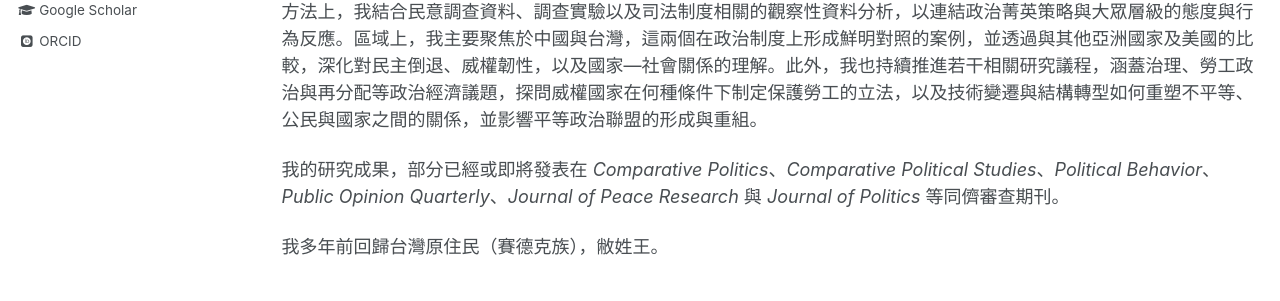
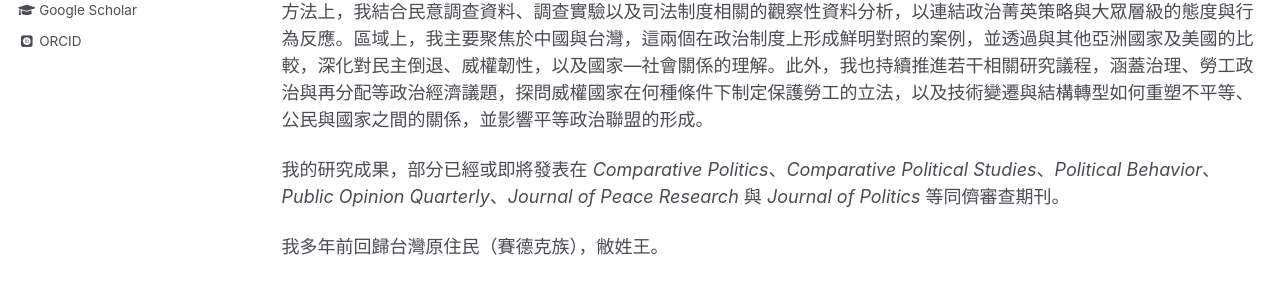
Before and after one commit to hsuyumin/hsuyumin.github.io, a Jekyll site: the page built from _pages/chinese.md, in a window 1280 px wide. Shown: the part 379-680 px from the top of the page. Built offline with Jekyll 4.4.1, drawn with Linux system fonts in a browser that asks for light colours; some web fonts are replaced.

Commit message:
Update chinese.md

```diff
--- a/_pages/chinese.md
+++ b/_pages/chinese.md
@@ -13,7 +13,7 @@ redirect_from:
 
 我的研究聚焦於威權體制的存續與民主倒退，特別關注正當性、抵抗與司法制度之間的互動如何形塑政體的穩定與變遷。我關注兩個核心問題：（1）威權政體如何在經濟壓力與分配衝突惡化的情況下維繫政權穩定與統治正當性；（2）為何有些民主政體逐步走向侵蝕與倒退，以及哪些條件與策略有助於抵制或逆轉這一過程。
 
-方法上，我結合民意調查資料、調查實驗以及司法制度相關的觀察性資料分析，以連結政治菁英策略與大眾層級的態度與行為反應。區域上，我主要聚焦於中國與台灣，這兩個在政治制度上形成鮮明對照的案例，並透過與其他亞洲國家及美國的比較，深化對民主倒退、威權韌性，以及國家—社會關係的理解。此外，我也持續推進若干相關研究議程，涵蓋治理、勞工政治與再分配等政治經濟議題，探問威權國家在何種條件下制定保護勞工的立法，以及技術變遷與結構轉型如何重塑不平等、公民與國家之間的關係，並影響平等政治聯盟的形成與重組。
+方法上，我結合民意調查資料、調查實驗以及司法制度相關的觀察性資料分析，以連結政治菁英策略與大眾層級的態度與行為反應。區域上，我主要聚焦於中國與台灣，這兩個在政治制度上形成鮮明對照的案例，並透過與其他亞洲國家及美國的比較，深化對民主倒退、威權韌性，以及國家—社會關係的理解。此外，我也持續推進若干相關研究議程，涵蓋治理、勞工政治與再分配等政治經濟議題，探問威權國家在何種條件下制定保護勞工的立法，以及技術變遷與結構轉型如何重塑不平等、公民與國家之間的關係，並影響平等政治聯盟的形成。
 
 我的研究成果，部分已經或即將發表在 _Comparative Politics_、_Comparative Political Studies_、_Political Behavior_、_Public Opinion Quarterly_、_Journal of Peace Research_ 與 _Journal of Politics_ 等同儕審查期刊。
 
```
